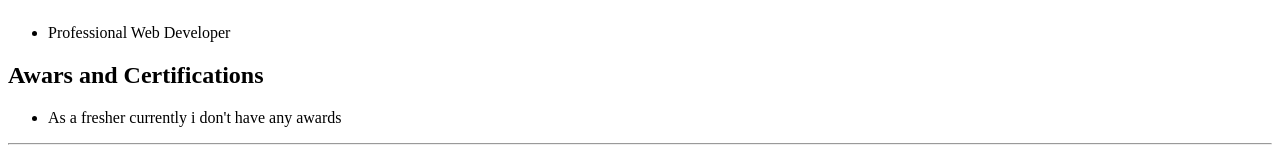
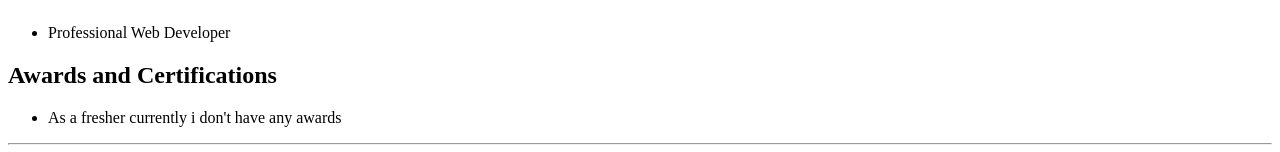
Before and after one commit to rakshitjain23/my-resume, a plain HTML site: page index.html in a window 1280 px wide. Shown: the part 585-737 px from the top of the page. Drawn offline with Linux system fonts and the light colour scheme.

Commit message:
Update index.html

```diff
--- a/index.html
+++ b/index.html
@@ -25,7 +25,7 @@
     <ul>
         <li>Professional Web Developer</li>
     </ul>
-    <h2>Awars and Certifications</h2>
+    <h2>Awards and Certifications</h2>
     <ul>
         <li>As a fresher currently i don't have any awards</li>
     </ul>
```
